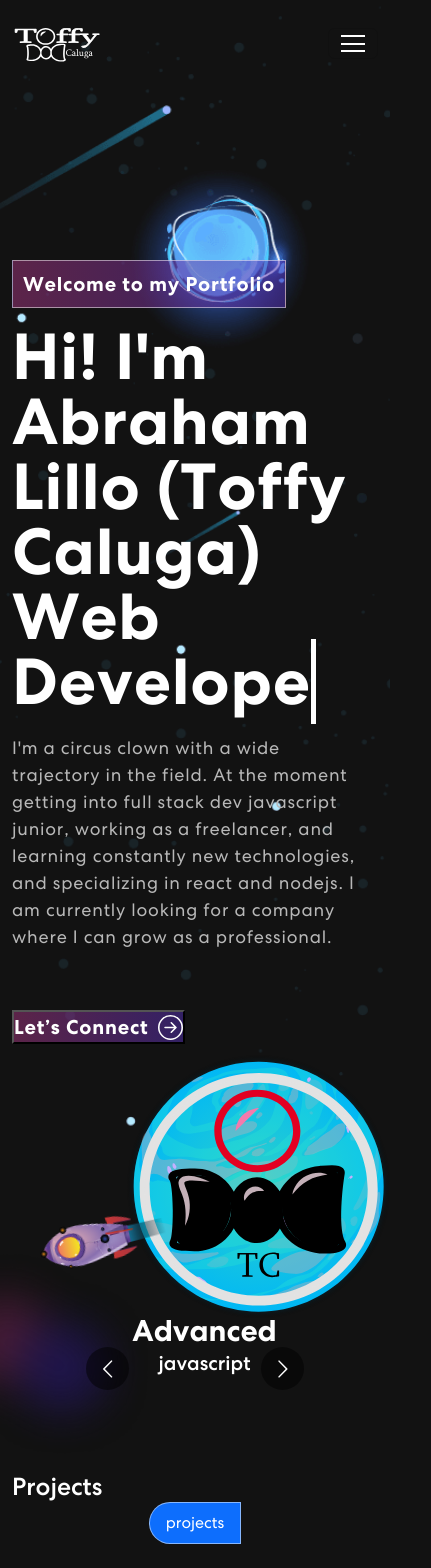
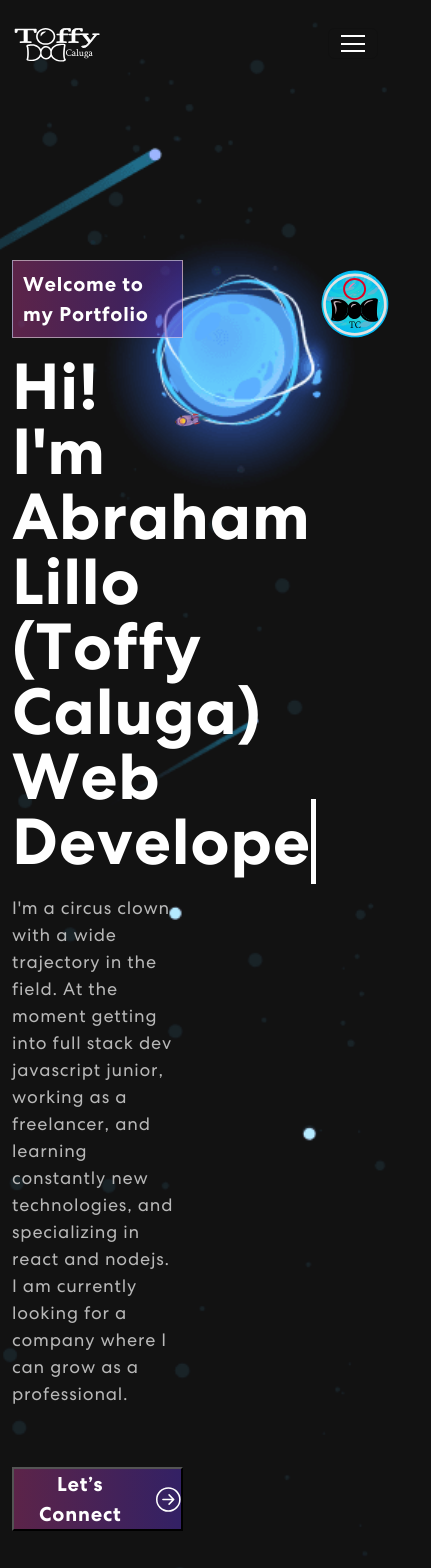
Before and after one commit to toffycaluga/personal-portfolio, a React (Create React App) app: page / in a window 390 px wide. Shown: the top 1568 px of the page, 431 px wide, since content can reach past the window. Built offline with nearby package versions, Linux system fonts and the light colour scheme.

Commit message:
solucionado responsividad

```diff
--- a/src/components/banner/Banner.js
+++ b/src/components/banner/Banner.js
@@ -53,7 +53,7 @@ function Banner() {
         <section className="banner" id="home">
             <Container>
                 <Row className="aligh-items-center">
-                    <Col xs={12} md={6} xl={7}>
+                    <Col xs={6} md={6} xl={7}>
                         <TrackVisibility>
                             {({ isVisible }) =>
                                 <div className={isVisible ? "animate__animated animate__fadeIn" : ""}>
@@ -76,7 +76,7 @@ function Banner() {
                                 </div>}
                         </TrackVisibility>
                     </Col>
-                    <Col xs={12} md={6} xl={5}>
+                    <Col xs={6} md={6} xl={5}>
                         <TrackVisibility>
                             {({ isVisible }) =>
                                 <div className={isVisible ? "animate__animated animate__zoomIn" : ""}>
--- a/src/components/skills/Skills.js
+++ b/src/components/skills/Skills.js
@@ -23,7 +23,7 @@ function Skills() {
             items: 2
         },
         mobile: {
-            breakpoint: { max: 450, min: 0 },
+            breakpoint: { max: 4, min: 0 },
             items: 1
         }
     };
```
